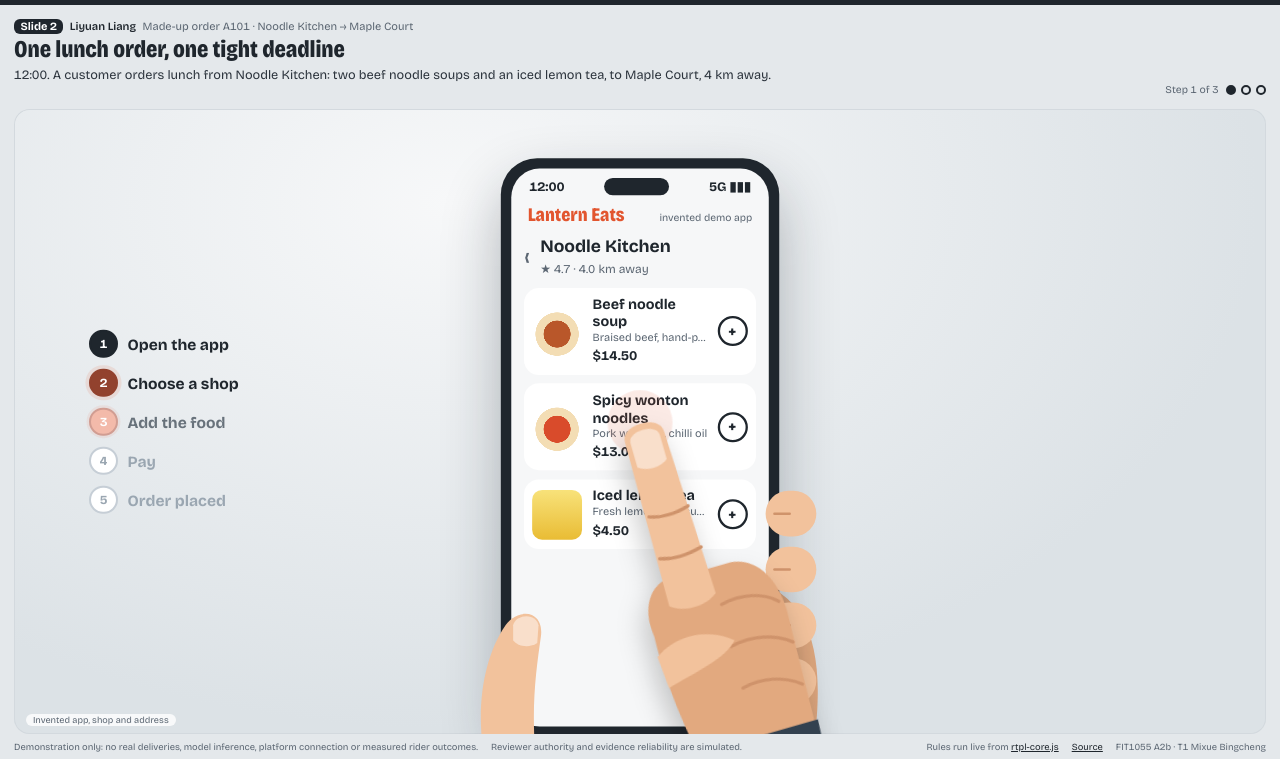
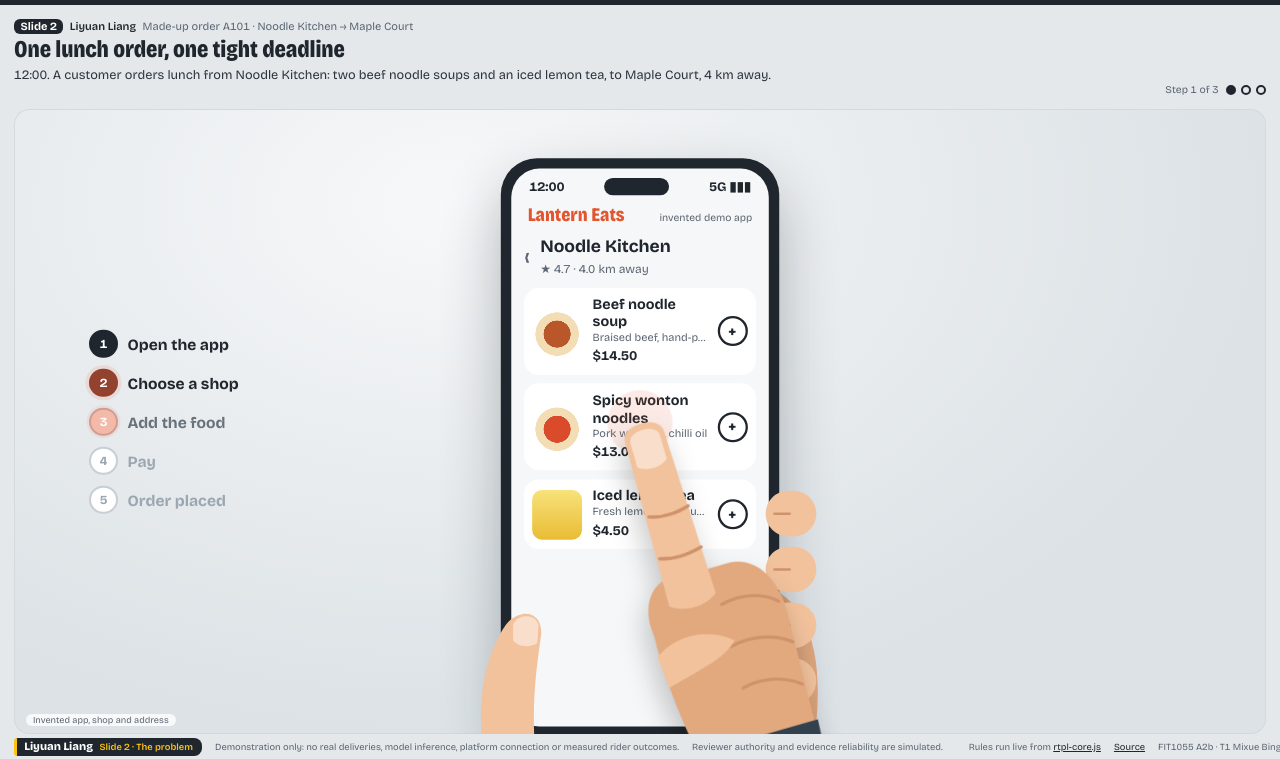
Before and after one commit to Jason-d-e/rtpl-fit1055, a website with bundled scripts: page index.html in a window 1280 px wide. Both pictures are taken after a click on the button "Restart". Shown: the part 41-800 px from the top of the page. Built offline with nearby package versions, Linux system fonts and the light colour scheme.

Commit message:
Keep the presenter badge on screen and split music into two themes
The name card slides in at each handover, then docks in the footer and stays until the next presenter. Music is now two pieces: an opening theme for Liyuan's introduction and a calmer main theme for the rest of the team, with a short crossfade between them.

Co-Authored-By: Claude Opus 5.5 <noreply@anthropic.com>

```diff
--- a/app/main.js
+++ b/app/main.js
@@ -2,7 +2,7 @@
 (function () {
   'use strict';
   const S = window.RTPLScenes, R = window.RTPLRender, G = window.RTPLGeo, C = window.RTPLCore;
-  const A = window.RTPLSound || {on: false, unlock() {}, toggle() { return false; }, onChange() {}, mood() {}, fx() {}};
+  const A = window.RTPLSound || {on: false, unlock() {}, toggle() { return false; }, onChange() {}, theme() {}, fx() {}};
   const $ = id => document.getElementById(id);
   const SCENES = S.SCENES;
   const MAIN = SCENES.filter(s => s.group === 'main');
@@ -319,20 +319,33 @@
 
   /* ---------- sound and the presenter name card ---------- */
   function cue(b) {
-    A.mood(b.mood || 'calm');
+    A.theme(b.theme);
     if (b.sfx) A.fx(b.sfx, b.sfxAt);
   }
   function soundButton(on) { const el = $('sound-btn'); el.setAttribute('aria-pressed', on); el.classList.toggle('off', !on); el.title = on ? 'Sound on (M to mute)' : 'Sound off (M to turn on)'; }
   A.onChange(soundButton);
   ['keydown', 'pointerdown'].forEach(t => document.addEventListener(t, () => A.unlock(), {once: false, passive: true}));
 
-  function nameCard(s) {
+  // A big name card slides in when a new presenter takes over, then shrinks into the
+  // footer badge, which stays until the next presenter.
+  let cardTimer = 0;
+  function nameCard(s, animate) {
+    clearTimeout(cardTimer);
     const old = document.querySelector('.namecard'); if (old) old.remove();
-    if (!s.presenter || !S.SECTIONS[s.presenter]) return;
+    const chip = $('speaker'), known = s.presenter && S.SECTIONS[s.presenter];
+    chip.innerHTML = known ? `<b>${R.esc(s.presenter)}</b><span>${R.esc(S.SECTIONS[s.presenter])}</span>` : '<b>Q&amp;A</b><span>Section owner answers first</span>';
+    chip.classList.remove('land');
+    if (!known || !animate || reduced()) { chip.classList.add('show'); return; }
+    chip.classList.remove('show');
     const el = document.createElement('div'); el.className = 'namecard';
-    el.innerHTML = `<b>${R.esc(s.presenter)}</b><span>${R.esc(S.SECTIONS[s.presenter])}</span>`;
+    el.innerHTML = chip.innerHTML;
     document.querySelector('.stage').appendChild(el);
-    setTimeout(() => el.remove(), 3600);
+    cardTimer = setTimeout(() => {
+      const a = el.getBoundingClientRect(), b = chip.getBoundingClientRect();
+      const dock = el.animate([{transform: 'none', opacity: 1}, {transform: `translate(${b.left - a.left}px, ${b.top - a.top}px) scale(${b.width / a.width}, ${b.height / a.height})`, opacity: .4}],
+        {duration: 650, easing: 'cubic-bezier(.5, 0, .3, 1)', fill: 'forwards'});
+      dock.onfinish = () => { el.remove(); chip.classList.add('show', 'land'); };
+    }, 2800);
   }
 
   /* ---------- render ---------- */
@@ -341,11 +354,9 @@
     renderChrome();
     renderPhones(newScene);
     renderCenter(prev, animate);
-    if (newScene && animate) {
-      const h = $('title'); h.classList.remove('in'); void h.offsetWidth; h.classList.add('in');
-      if (!prev || prev.scene.presenter !== scene().presenter) nameCard(scene());
-    }
-    if (animate) cue(beat()); else A.mood(beat().mood || 'calm');
+    if (newScene && animate) { const h = $('title'); h.classList.remove('in'); void h.offsetWidth; h.classList.add('in'); }
+    if (!prev || prev.scene.presenter !== scene().presenter) nameCard(scene(), animate);
+    if (animate) cue(beat()); else A.theme(beat().theme);
     scheduleLoop();
   }
 
--- a/app/sound.js
+++ b/app/sound.js
@@ -1,26 +1,34 @@
 /* Background music and sound effects, synthesised live with the Web Audio API.
  * No audio files and no network: every note is generated in the browser.
- * The music has four moods that follow the story; effects mark taps, alerts and results. */
+ * Two pieces: an opening theme for Liyuan's introduction and a calmer main theme for
+ * the rest of the team. Effects mark taps, alerts and results. */
 (function (root) {
   'use strict';
   let on = true;
   let ctx = null, master, music, sfx, echo, noiseBuf = null, ticker = 0;
-  let nextTime = 0, step = 0, bar = 0, mood = 'calm', wanted = 'calm';
+  let nextTime = 0, step = 0, bar = 0, theme = 'main', wanted = 'main';
   const listeners = [];
-  const BPM = 88, SIX = 60 / BPM / 4;              // one sixteenth note, in seconds
   const mtof = m => 440 * Math.pow(2, (m - 69) / 12);
 
-  // Four chords per mood. Each chord: [bass, ...chord tones] as MIDI notes.
-  const MOODS = {
-    bright:  {chords: [[41, 57, 60, 64, 65], [36, 55, 60, 62, 64], [38, 57, 60, 62, 65], [34, 53, 57, 62, 65]],
-      arp: [0, 2, 1, 3, 2, 4, 3, 1], arpEvery: 2, bass: [0, 6, 8, 14], kick: [0, 8], hat: [2, 6, 10, 14], cut: 2400, pad: .030},
-    calm:    {chords: [[36, 52, 55, 59, 62], [33, 52, 55, 57, 60], [29, 53, 57, 60, 64], [31, 50, 55, 59, 62]],
-      arp: [0, 2, 3, 1], arpEvery: 4, bass: [0, 10], kick: [0], hat: [4, 12], cut: 1500, pad: .034},
-    tense:   {chords: [[33, 52, 57, 60, 64], [29, 53, 57, 60, 65], [26, 50, 53, 57, 62], [28, 52, 56, 59, 64]],
-      arp: [0, 1, 2, 1], arpEvery: 2, bass: [0, 2, 4, 6, 8, 10, 12, 14], kick: [0, 4, 8, 12], hat: [2, 6, 10, 14], cut: 1000, pad: .036},
-    resolve: {chords: [[41, 57, 60, 64, 69], [43, 55, 59, 62, 67], [40, 55, 59, 64, 67], [45, 57, 60, 64, 69]],
-      arp: [0, 2, 4, 3, 1, 2, 3, 4], arpEvery: 2, bass: [0, 8], kick: [0, 8], hat: [4, 12], cut: 2800, pad: .030}
+  // Four chords per theme. Each chord: [bass, ...chord tones] as MIDI notes.
+  // Melody notes: [sixteenth step, MIDI note, length in sixteenths] for each bar.
+  const THEMES = {
+    // Opening: A minor, driving and a little cinematic, with a lead melody.
+    opening: {bpm: 100, cut: 2600, pad: .024,
+      chords: [[45, 57, 60, 64, 67], [41, 57, 60, 65, 69], [48, 55, 60, 64, 67], [43, 55, 59, 62, 67]],
+      arp: [0, 1, 2, 3, 2, 1, 3, 2], arpEvery: 2, bass: [0, 3, 6, 8, 11, 14], kick: [0, 4, 8, 12], snare: [4, 12], hat: [2, 6, 10, 14],
+      melody: [
+        [[0, 76, 3], [3, 74, 1], [4, 72, 2], [6, 71, 2], [8, 72, 4], [12, 69, 4]],
+        [[0, 72, 3], [3, 74, 1], [4, 76, 2], [6, 77, 2], [8, 76, 6], [14, 74, 2]],
+        [[0, 79, 3], [3, 77, 1], [4, 76, 2], [6, 74, 2], [8, 72, 4], [12, 76, 4]],
+        [[0, 74, 3], [3, 72, 1], [4, 71, 2], [6, 72, 2], [8, 74, 8]]
+      ]},
+    // Main: C major, slow and soft, sits under the speakers' voices.
+    main: {bpm: 84, cut: 1500, pad: .032,
+      chords: [[36, 52, 55, 59, 62], [33, 52, 55, 57, 60], [29, 53, 57, 60, 64], [31, 50, 55, 59, 62]],
+      arp: [0, 2, 3, 1], arpEvery: 4, bass: [0, 10], kick: [0], snare: [], hat: [4, 12], melody: null}
   };
+  const six = () => 60 / THEMES[theme].bpm / 4;     // one sixteenth note, in seconds
 
   /* ---------- instruments ---------- */
   function env(g, t, attack, peak, decay) {
@@ -43,6 +51,16 @@
   }
   function bass(f, t, dur) { const g = ctx.createGain(); env(g, t, 0.01, 0.20, dur); osc('triangle', f, t, t + dur + 0.1, g); g.connect(music); }
   function pluck(f, t) { const g = ctx.createGain(); env(g, t, 0.004, 0.06, 0.34); osc('triangle', f, t, t + 0.45, g); g.connect(music); g.connect(echo); }
+  function lead(f, t, dur) {
+    const g = ctx.createGain(), lp = ctx.createBiquadFilter();
+    lp.type = 'lowpass'; lp.frequency.value = 2400;
+    g.gain.setValueAtTime(0.0001, t);
+    g.gain.exponentialRampToValueAtTime(0.045, t + 0.02);
+    g.gain.setValueAtTime(0.045, t + Math.max(0.03, dur - 0.08));
+    g.gain.exponentialRampToValueAtTime(0.0001, t + dur + 0.12);
+    osc('square', f, t, t + dur + 0.2, lp); osc('triangle', f * 2, t, t + dur + 0.2, lp);
+    lp.connect(g); g.connect(music); g.connect(echo);
+  }
   function kick(t) {
     const g = ctx.createGain(), o = osc('sine', 120, t, t + 0.3, g);
     o.frequency.setValueAtTime(120, t); o.frequency.exponentialRampToValueAtTime(42, t + 0.16);
@@ -61,19 +79,29 @@
 
   /* ---------- the sequencer: schedules a little ahead of the clock ---------- */
   function playStep(s, t) {
-    const M = MOODS[mood], ch = M.chords[bar], tones = ch.slice(1);
-    if (s === 0) tones.forEach(n => pad(mtof(n), t, SIX * 16, M.cut, M.pad));
-    if (M.bass.includes(s)) bass(mtof(ch[0]), t, mood === 'tense' ? SIX * 1.6 : SIX * 3.5);
+    const M = THEMES[theme], ch = M.chords[bar], tones = ch.slice(1), u = six();
+    if (s === 0) tones.forEach(n => pad(mtof(n), t, u * 16, M.cut, M.pad));
+    if (M.bass.includes(s)) bass(mtof(ch[0]), t, u * (M.melody ? 2.5 : 3.5));
     if (s % M.arpEvery === 0) pluck(mtof(tones[M.arp[(s / M.arpEvery) % M.arp.length] % tones.length] + 12), t);
+    if (M.melody) M.melody[bar].forEach(([at, n, len]) => { if (at === s) lead(mtof(n), t, u * len); });
     if (M.kick.includes(s)) kick(t);
+    if (M.snare.includes(s)) noise(t, 0.12, 1400, 0.06);
     if (M.hat.includes(s)) noise(t, 0.045, 7000, 0.035);
   }
   function tick() {
+    if (wanted !== theme) {
+      // Cross over to the other piece: dip the music, restart at the top of its first bar.
+      const now = ctx.currentTime;
+      music.gain.cancelScheduledValues(now);
+      music.gain.setTargetAtTime(0, now, 0.08);
+      music.gain.setTargetAtTime(0.55, now + 0.35, 0.4);
+      theme = wanted; step = 0; bar = 0; nextTime = now + 0.35;
+    }
     while (nextTime < ctx.currentTime + 0.15) {
       playStep(step, nextTime);
-      nextTime += SIX;
+      nextTime += six();
       step = (step + 1) % 16;
-      if (step === 0) { bar = (bar + 1) % 4; if (wanted !== mood) { mood = wanted; bar = 0; } }
+      if (step === 0) bar = (bar + 1) % 4;
     }
   }
 
@@ -105,10 +133,10 @@
     master = ctx.createGain(); master.gain.value = 0;
     music = ctx.createGain(); music.gain.value = 0.55;
     sfx = ctx.createGain(); sfx.gain.value = 0.9;
-    echo = ctx.createDelay(); echo.delayTime.value = SIX * 3;
+    echo = ctx.createDelay(); echo.delayTime.value = 0.45;
     const fb = ctx.createGain(); fb.gain.value = 0.28; echo.connect(fb); fb.connect(echo); echo.connect(music);
     music.connect(master); sfx.connect(master); master.connect(comp); comp.connect(ctx.destination);
-    nextTime = ctx.currentTime + 0.1; mood = wanted;
+    nextTime = ctx.currentTime + 0.1; theme = wanted;
     ticker = setInterval(tick, 25);
     return true;
   }
@@ -129,7 +157,7 @@
       return on;
     },
     onChange(fn) { listeners.push(fn); },
-    mood(m) { if (MOODS[m]) wanted = m; },
+    theme(t) { if (THEMES[t]) wanted = t; },
     fx(name, delayMs) {
       if (!on || !ctx || ctx.state !== 'running' || !FX[name]) return;
       FX[name](ctx.currentTime + 0.01 + (delayMs || 0) / 1000);
--- a/assets/app.css
+++ b/assets/app.css
@@ -711,10 +711,17 @@ button { cursor: pointer; }
 @keyframes typeIn { from { opacity: 0; } to { opacity: 1; } }
 
 /* presenter name card (lower third) */
-.namecard { position: absolute; left: calc(var(--gap) * 2); bottom: calc(var(--gap) * 1.5); z-index: 25; display: flex; flex-direction: column; background: var(--asphalt); color: #fff; border-left: .45rem solid var(--signal); border-radius: .4rem 1rem 1rem .4rem; padding: .7rem 1.3rem .75rem 1rem; box-shadow: 0 16px 36px rgba(0, 0, 0, .3); animation: card 3.6s cubic-bezier(.3, .9, .3, 1) forwards; pointer-events: none; }
+.namecard { position: absolute; left: calc(var(--gap) * 2); bottom: calc(var(--gap) * 1.5); z-index: 25; display: flex; flex-direction: column; background: var(--asphalt); color: #fff; border-left: .45rem solid var(--signal); border-radius: .4rem 1rem 1rem .4rem; padding: .7rem 1.3rem .75rem 1rem; box-shadow: 0 16px 36px rgba(0, 0, 0, .3); animation: card .6s cubic-bezier(.3, .9, .3, 1) both; pointer-events: none; transform-origin: 0 0; }
 .namecard b { font-size: 1.6rem; font-weight: 800; font-stretch: 82%; line-height: 1.05; }
 .namecard span { font-size: .9rem; color: var(--signal); font-weight: 600; }
-@keyframes card { 0% { transform: translateX(-120%); opacity: 0; } 12%, 82% { transform: none; opacity: 1; } 100% { transform: translateX(-120%); opacity: 0; } }
+@keyframes card { from { transform: translateX(-120%); opacity: 0; } to { transform: none; opacity: 1; } }
+/* the docked badge in the footer: who is speaking now */
+.speaker { flex: none; display: inline-flex; align-items: baseline; gap: .5rem; background: var(--asphalt); color: #fff; border-left: .3rem solid var(--signal); border-radius: .25rem .6rem .6rem .25rem; padding: .18rem .7rem .2rem .55rem; opacity: 0; transition: opacity .3s; }
+.speaker.show { opacity: 1; }
+.speaker.land { animation: pop .4s cubic-bezier(.2, .9, .3, 1.4); }
+.speaker b { font-size: .86rem; font-weight: 800; }
+.speaker span { font-size: .72rem; color: var(--signal); font-weight: 600; }
+.speaker:empty { display: none; }
 .stage { position: relative; }
 .head h1.in { animation: rise .5s ease both; }
 .ctl .opt.off { color: #8995A1; border-style: dashed; text-decoration: line-through; }
--- a/index.html
+++ b/index.html
@@ -40,6 +40,7 @@
 </main>
 
 <footer class="foot">
+  <span class="speaker" id="speaker" aria-live="polite"></span>
   <span>Demonstration only: no real deliveries, model inference, platform connection or measured rider outcomes.</span>
   <span>Reviewer authority and evidence reliability are simulated.</span>
   <span class="sp"></span>
```
Also changed, not shown: app/scenes.js (+14 -14 lines), test/scenes.test.js (+2 -2 lines).
